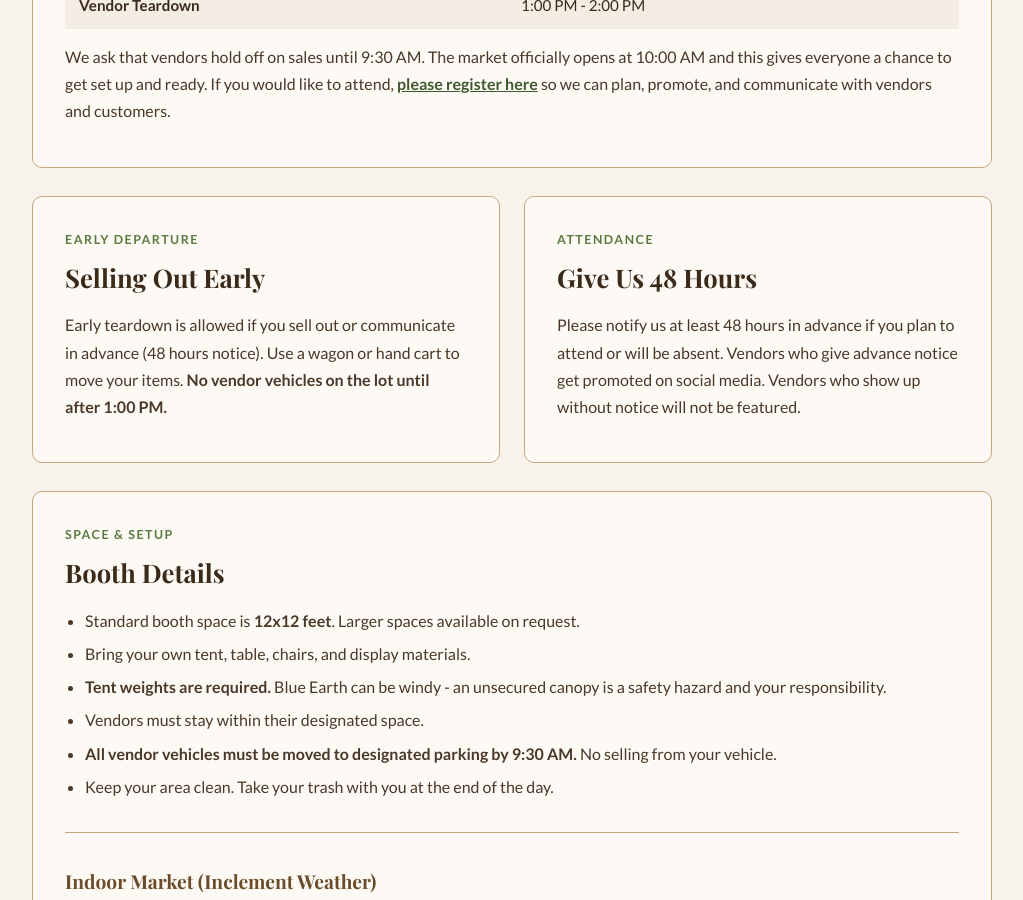
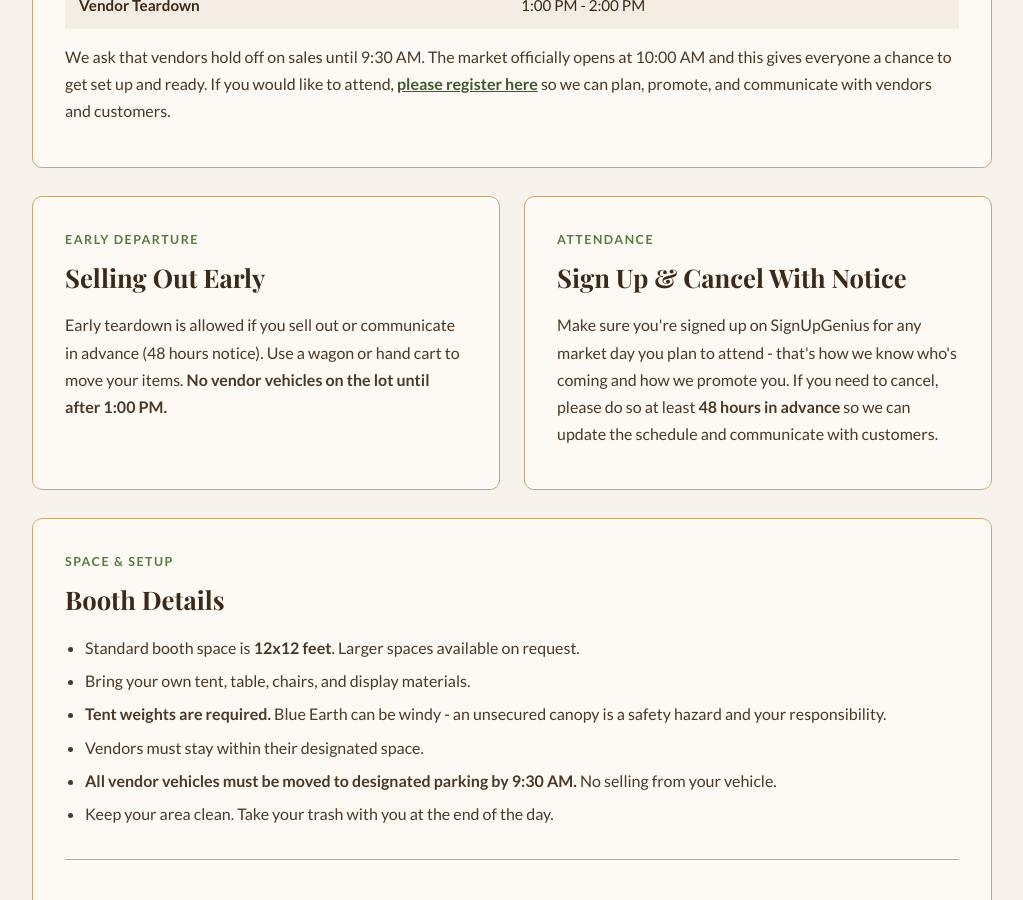
Before and after one commit to blueearthcommunitymarket/blueearthcommunitymarket.github.io, a Jekyll site: the page built from vendor-rules/index.html, in a window 1280 px wide and 900 px high, scrolled down 1893 px. Shown: the whole window, without its empty margins (128-1151 px from the left). Built offline with Jekyll 4.4.1, drawn with Linux system fonts in a browser that asks for light colours; some web fonts are replaced.

Commit message:
Update attendance section: SignUpGenius for sign-ups, 48hr notice for cancellations only

```diff
--- a/vendor-rules/index.html
+++ b/vendor-rules/index.html
@@ -107,8 +107,8 @@ description: Blue Earth Community Market vendor rules and guidelines for the 202
         </div>
         <div class="card">
             <div class="section-label">Attendance</div>
-            <h2>Give Us 48 Hours</h2>
-            <p>Please notify us at least 48 hours in advance if you plan to attend or will be absent. Vendors who give advance notice get promoted on social media. Vendors who show up without notice will not be featured.</p>
+            <h2>Sign Up &amp; Cancel With Notice</h2>
+            <p>Make sure you're signed up on SignUpGenius for any market day you plan to attend - that's how we know who's coming and how we promote you. If you need to cancel, please do so at least <strong>48 hours in advance</strong> so we can update the schedule and communicate with customers.</p>
         </div>
     </div>
 
```
